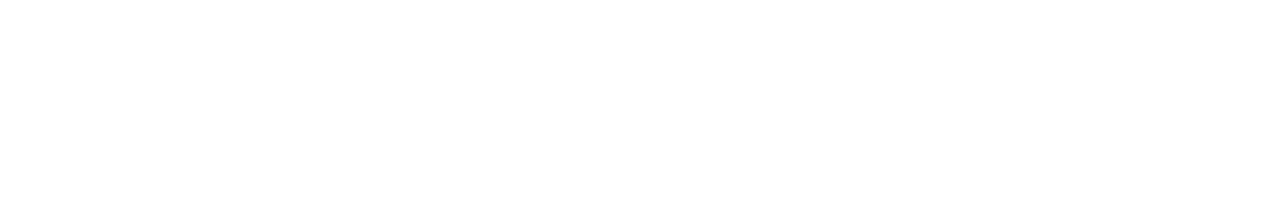
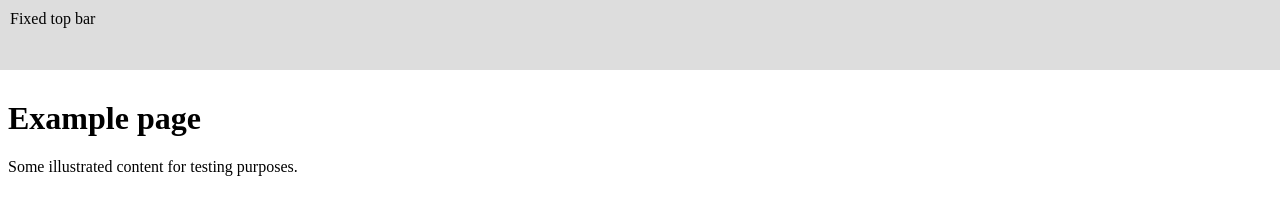
Before and after one commit to ain/smartbanner.js, a website with bundled scripts: page dist/index.html in a window 1280 px wide. Built offline with nearby package versions, Linux system fonts and the light colour scheme.

Commit message:
Add test page with fixed navigation bar

```diff
--- a/dist/index.html
+++ b/dist/index.html
@@ -30,7 +30,9 @@
   <script src="smartbanner.js?3"></script>
 </head>
 <body>
-  <h1>&nbsp;</h1>
+  <div style="position: fixed; top: 0; z-index: 1000; height: 50px; background-color: #ddd; width: 100%; margin: 0; left: 0; padding: 10px;">Fixed top bar</div>
+  <h1 style="margin-top: 100px;">Example page</h1>
+  <p>Some illustrated content for testing purposes.</p>
   <script>
     let onLoadHandlerForConflictTesting = function() {};
     window.onload = onLoadHandlerForConflictTesting;
```
